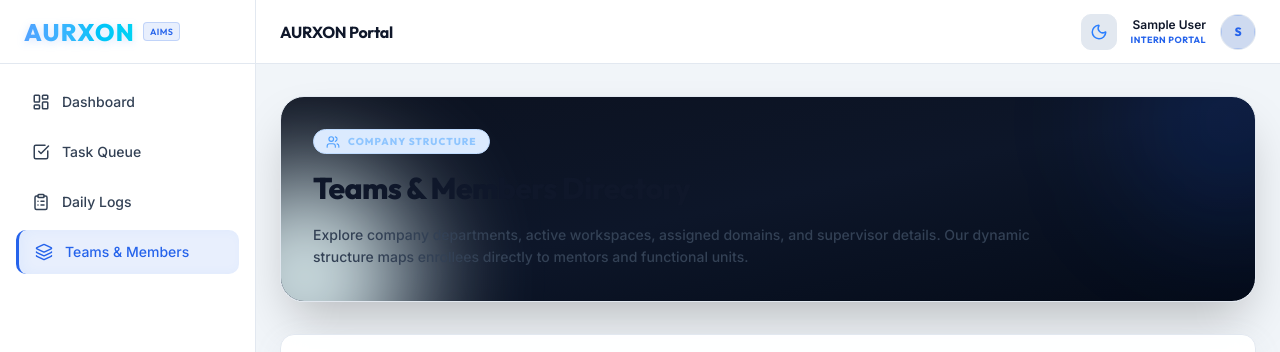
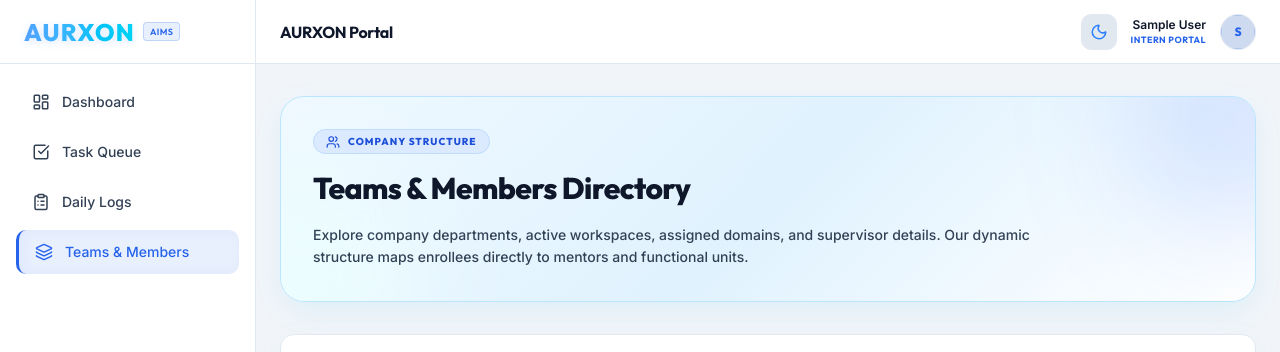
Before and after one commit to CodeSage4D/AIMS, a Next.js app: page /teams in a window 1280 px wide. Shown: the top 352 px of the page. Built offline with nearby package versions, Linux system fonts and the light colour scheme; no server answers; the database is empty; sample sign-in values are in the browser's storage.

Commit message:
style(theme): implement high-contrast light mode glacial accents and text color rules

```diff
--- a/src/app/globals.css
+++ b/src/app/globals.css
@@ -222,20 +222,32 @@ input:-webkit-autofill:active {
 /* --- LIGHT MODE TARGETED HIGHER CONTRAST OVERRIDES --- */
 html:not(.dark) {
   /* Glassmorphism Settings (Light Mode Override) */
-  --glass-bg: rgba(255, 255, 255, 0.95);
-  --glass-border: rgba(203, 213, 225, 0.85);
-  --glass-shadow: 0 8px 32px 0 rgba(148, 163, 184, 0.08);
+  --glass-bg: rgba(255, 255, 255, 0.98);
+  --glass-border: rgba(203, 213, 225, 0.9);
+  --glass-shadow: 0 8px 30px rgba(148, 163, 184, 0.06);
 
   /* Force background changes for hardcoded dark classes */
   .bg-\[\#0b0f19\],
+  .bg-\[\#0c1220\],
   .bg-\[\#0d1222\],
   .bg-slate-900,
   .bg-slate-950,
-  .bg-indigo-950\/80,
-  .bg-blue-950\/70,
+  .bg-slate-900\/60,
+  .bg-slate-900\/80,
   .bg-slate-950\/90 {
     background-color: #ffffff !important;
     background-image: none !important;
+  }
+
+  /* Transforming dark background gradients to gorgeous cool glacial-blue white gradients */
+  .bg-gradient-to-br.from-\[\#0c1220\],
+  .bg-gradient-to-br.from-indigo-950\/80,
+  .bg-gradient-to-br.from-\[\#0b0f19\],
+  .bg-gradient-to-br.from-indigo-950,
+  .bg-gradient-to-br.from-\[\#0b0f19\]\/60 {
+    background-image: linear-gradient(135deg, #f0f9ff 0%, #e0f2fe 50%, #ffffff 100%) !important;
+    border: 1px solid #bae6fd !important;
+    box-shadow: 0 10px 30px rgba(14, 165, 233, 0.08) !important;
   }
 
   .bg-\[\#0b0f19\]\/60,
@@ -243,13 +255,13 @@ html:not(.dark) {
   .bg-slate-900\/60,
   .bg-slate-900\/80,
   .bg-card\/60 {
-    background-color: rgba(255, 255, 255, 0.95) !important;
+    background-color: rgba(255, 255, 255, 0.98) !important;
   }
 
   /* Solid white sidebar and layouts */
   aside {
     background-color: #ffffff !important;
-    border-right-color: #cbd5e1 !important;
+    border-right-color: #e2e8f0 !important;
   }
 
   /* Force highly readable slate text colors for white theme */
@@ -277,6 +289,20 @@ html:not(.dark) {
     color: #475569 !important;
   }
 
+  /* Force blue and indigo text elements to high-contrast deep shades in light mode */
+  .text-blue-300,
+  .text-blue-400 {
+    color: #1d4ed8 !important;
+  }
+  .text-cyan-300,
+  .text-cyan-400 {
+    color: #0e7490 !important;
+  }
+  .text-indigo-300,
+  .text-indigo-400 {
+    color: #4338ca !important;
+  }
+
   /* Keep heading elements highly visible */
   .text-foreground,
   h1, h2, h3, h4, h5, h6 {
@@ -288,6 +314,8 @@ html:not(.dark) {
   .bg-primary .text-slate-100,
   button[type="submit"] span,
   button[type="submit"] svg,
+  button.bg-primary,
+  button.bg-primary *,
   button.bg-gradient-to-r,
   button.bg-gradient-to-r *,
   .bg-gradient-to-r .text-white,
```
